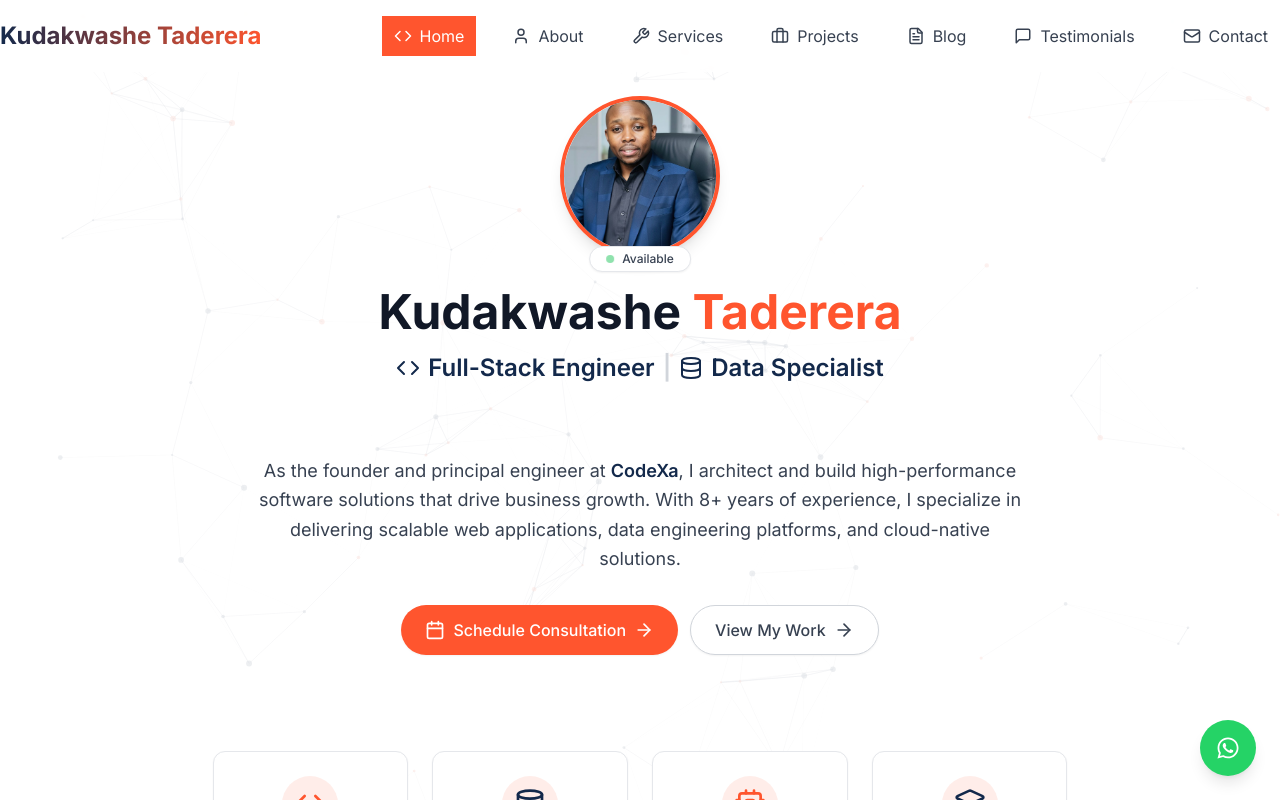
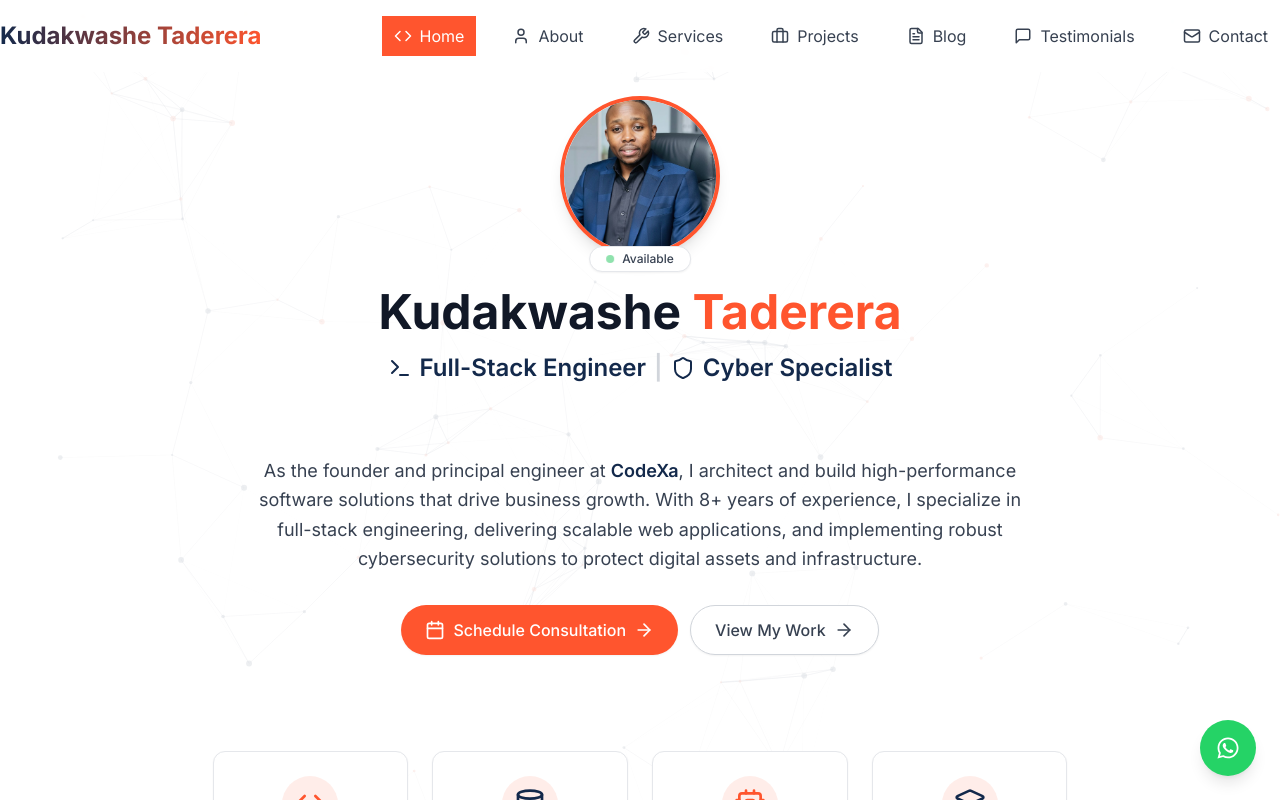
Before and after one commit to kudakwashe-taderera/website, a Next.js app: page / in a window 1280 px wide. Shown: the top 800 px of the page. Built offline with nearby package versions, Linux system fonts and the light colour scheme.

Commit message:
Fix cyber

```diff
--- a/app/components/HeroSection.tsx
+++ b/app/components/HeroSection.tsx
@@ -1,4 +1,4 @@
-import { ArrowRight, Calendar, Mail, Code, Database, Cpu, Layers } from "lucide-react"
+import { ArrowRight, Calendar, Mail, Code, Database, Cpu, Layers, Shield, Terminal } from "lucide-react"
 import { motion } from "framer-motion"
 import ParticlesBackground from "./ParticlesBackground"
 
@@ -53,11 +53,11 @@ export default function HeroSection() {
                 animate={{ opacity: 1 }}
                 transition={{ duration: 0.5, delay: 0.4 }}
               >
-                <Code className="w-6 h-6" />
+                <Terminal className="w-6 h-6" />
                 <span>Full-Stack Engineer</span>
                 <span className="text-gray-300">|</span>
-                <Database className="w-6 h-6" />
-                <span>Data Specialist</span>
+                <Shield className="w-6 h-6" />
+                <span>Cyber Specialist</span>
               </motion.div>
             </div>
 
@@ -71,8 +71,8 @@ export default function HeroSection() {
               <p className="text-lg text-gray-700 mb-8 max-w-3xl mx-auto leading-relaxed">
                 As the founder and principal engineer at <span className="font-semibold text-uiuc-blue">CodeXa</span>,
                 I architect and build high-performance software solutions that drive business growth.
-                With 8+ years of experience, I specialize in delivering scalable web applications,
-                data engineering platforms, and cloud-native solutions.
+                With 8+ years of experience, I specialize in full-stack engineering, delivering scalable web applications,
+                and implementing robust cybersecurity solutions to protect digital assets and infrastructure.
               </p>
 
               <div className="flex flex-row flex-wrap gap-3 justify-center">
```
